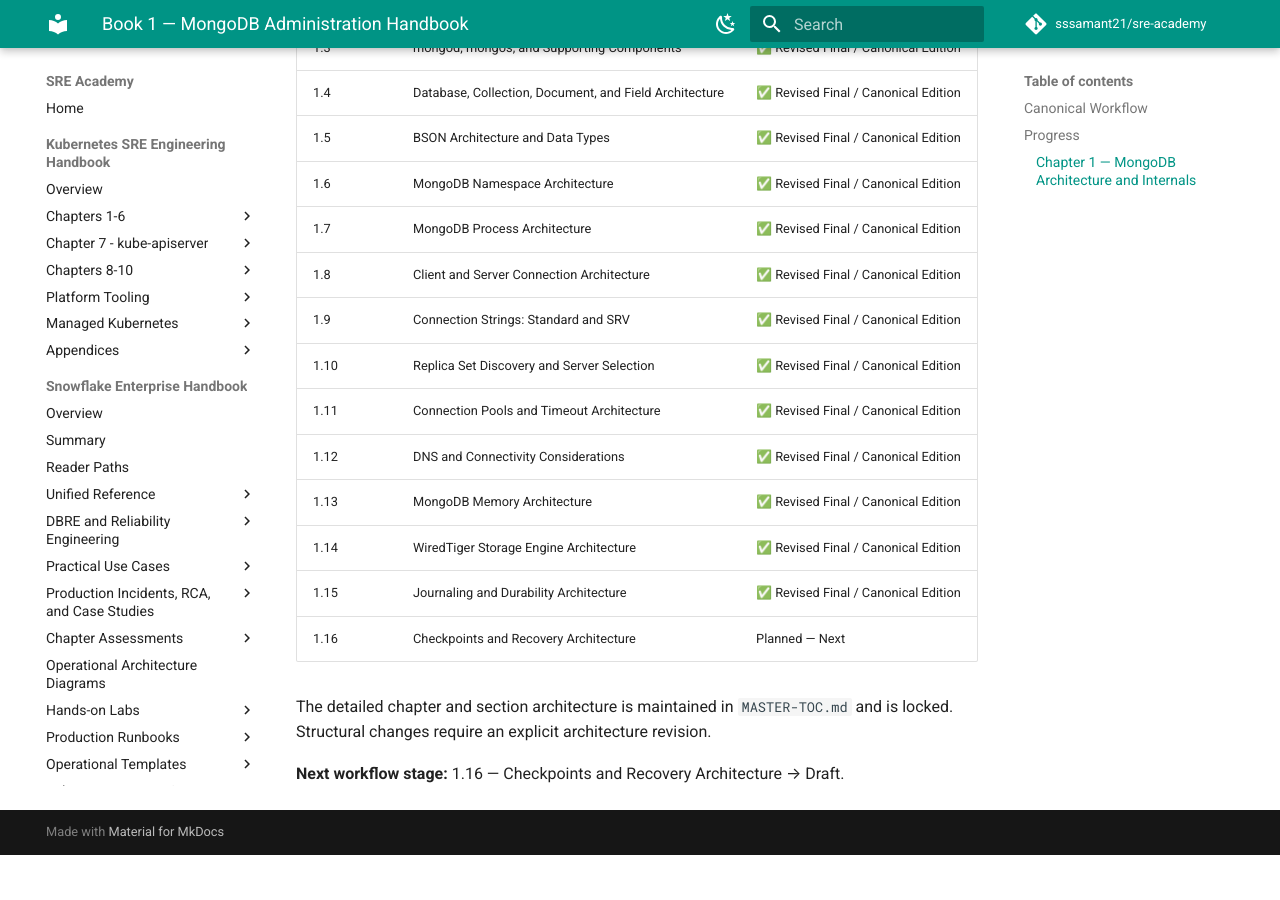
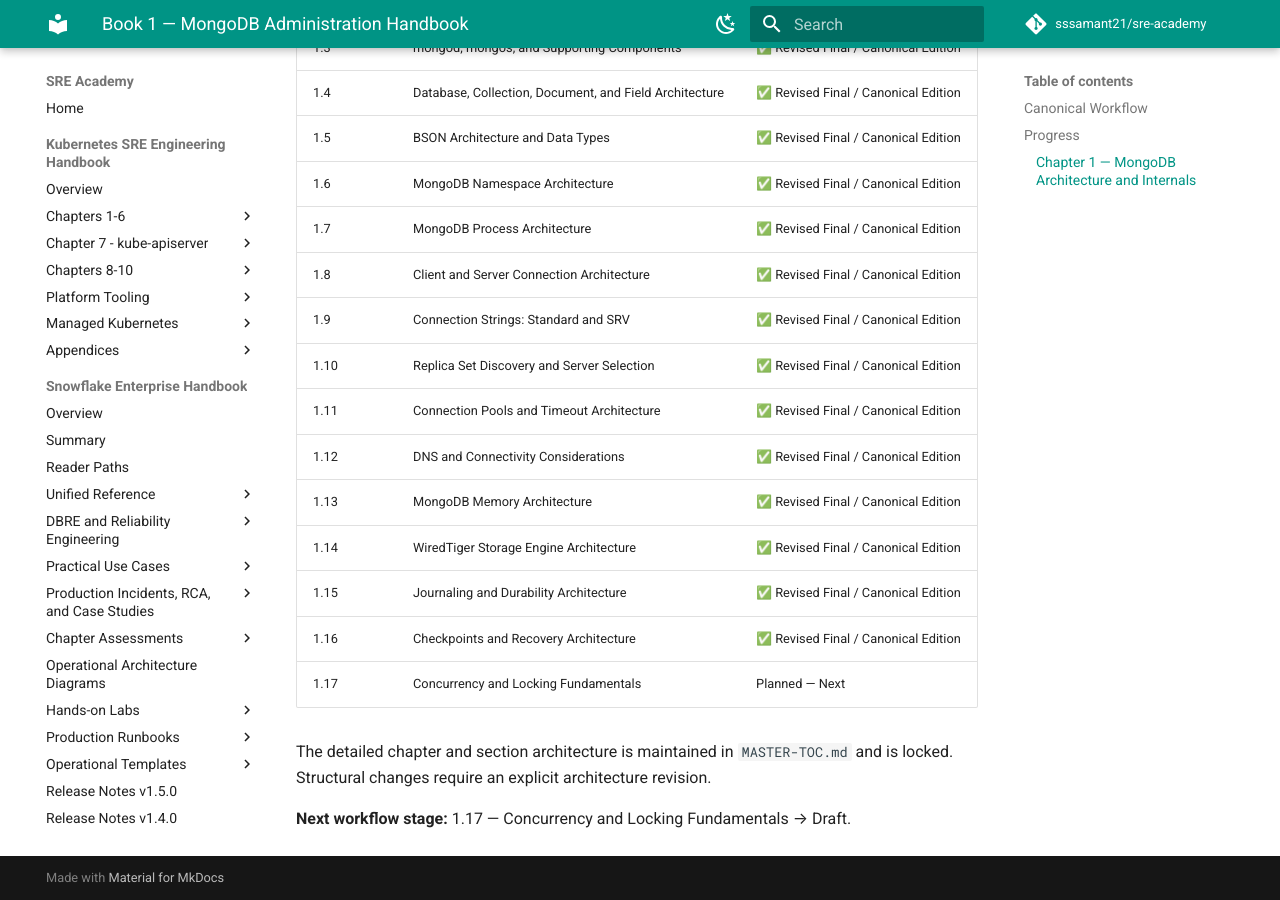
Before and after one commit to sssamant21/sre-academy, an MkDocs documentation site: the page built from docs/books/mongodb/mongodb-administration-handbook/README.md, in a window 1280 px wide and 900 px high, scrolled down 817 px. Built offline with MkDocs 1.6.1 and Material for MkDocs 9.7.7, drawn with Linux system fonts in a browser that asks for light colours; comment, search, counter and statistics services are not loaded; before the commit the page ends 1672 px from its top, so only the background shows below that.

Commit message:
docs(mongodb): update Book 1 status through canonical 1.16

```diff
--- a/docs/books/mongodb/mongodb-administration-handbook/README.md
+++ b/docs/books/mongodb/mongodb-administration-handbook/README.md
@@ -32,8 +32,9 @@
 | 1.13 | MongoDB Memory Architecture | ✅ Revised Final / Canonical Edition |
 | 1.14 | WiredTiger Storage Engine Architecture | ✅ Revised Final / Canonical Edition |
 | 1.15 | Journaling and Durability Architecture | ✅ Revised Final / Canonical Edition |
-| 1.16 | Checkpoints and Recovery Architecture | Planned — Next |
+| 1.16 | Checkpoints and Recovery Architecture | ✅ Revised Final / Canonical Edition |
+| 1.17 | Concurrency and Locking Fundamentals | Planned — Next |
 
 The detailed chapter and section architecture is maintained in `MASTER-TOC.md` and is locked. Structural changes require an explicit architecture revision.
 
-**Next workflow stage:** 1.16 — Checkpoints and Recovery Architecture → Draft.
+**Next workflow stage:** 1.17 — Concurrency and Locking Fundamentals → Draft.
```
